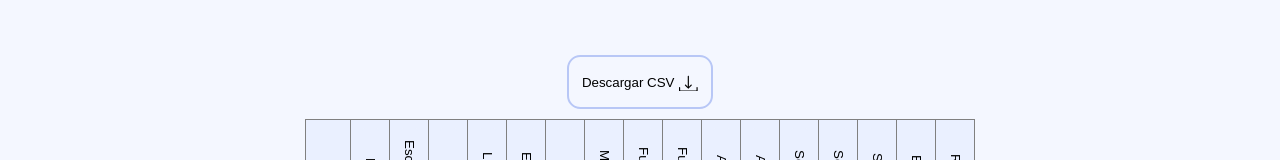
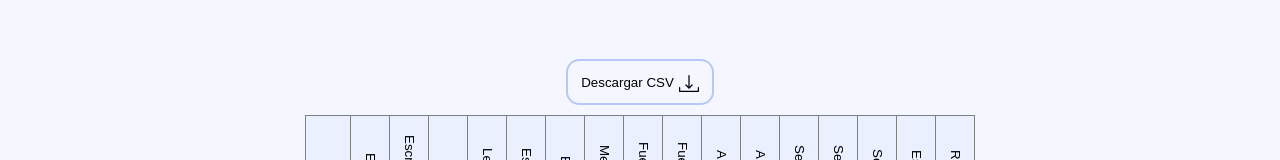
Before and after one commit to DiegoURJC1/mips32_editor_00, a React (Vite) app: page / in a window 1280 px wide. Both pictures are taken after a click on the button 247 px from the left and 30 px from the top of the page. Shown: the part 149-309 px from the top of the page. Built offline with nearby package versions, Linux system fonts and the light colour scheme.

Commit message:
Fix download icon hover

```diff
--- a/src/flows/table/TablePanel.jsx
+++ b/src/flows/table/TablePanel.jsx
@@ -122,14 +122,15 @@ export default function TablePanel() {
                     style={{ display: "flex", alignItems: "center", gap: "5px",whiteSpace: "nowrap" }}
                 >
                     Descargar CSV
-                    <div className="svg-icon-small">
+                    <div className="svg-icon-small-download">
                         <svg
-                            width="100%"
-                            height="100%"
+                            width="1.5em"
+                            height="1.5em"
                             viewBox="0 0 32 32"
                             version="1.1"
                             xmlns="http://www.w3.org/2000/svg"
                             style={{
+                                color: "inherit",
                                 fillRule: "evenodd",
                                 clipRule: "evenodd",
                                 strokeLinejoin: "round",
@@ -138,12 +139,16 @@ export default function TablePanel() {
                         >
                             <g transform="matrix(1,0,0,0.58938,3.55271e-15,13.1399)">
                                 <path
-                                    d="M1,32C0.448,32 0,31.24 -0,30.303C-0,27.695 -0,22.731 -0,20.123C0,19.186 0.448,18.426 1,18.426C1.265,18.426 1.52,18.605 1.707,18.923C1.895,19.242 2,19.673 2,20.123C2,22.006 2,25.027 2,26.91C2,27.847 2.448,28.607 3,28.607C7.355,28.607 24.645,28.607 29,28.607C29.552,28.607 30,27.847 30,26.91C30,25.027 30,22.006 30,20.123C30,19.673 30.105,19.242 30.293,18.923C30.48,18.605 30.735,18.426 31,18.426C31.552,18.426 32,19.186 32,20.123C32,22.731 32,27.695 32,30.303C32,31.24 31.552,32 31,32C26.225,32 5.775,32 1,32Z"/>
+                                    d="M1,32C0.448,32 0,31.24 -0,30.303C-0,27.695 -0,22.731 -0,20.123C0,19.186 0.448,18.426 1,18.426C1.265,18.426 1.52,18.605 1.707,18.923C1.895,19.242 2,19.673 2,20.123C2,22.006 2,25.027 2,26.91C2,27.847 2.448,28.607 3,28.607C7.355,28.607 24.645,28.607 29,28.607C29.552,28.607 30,27.847 30,26.91C30,25.027 30,22.006 30,20.123C30,19.673 30.105,19.242 30.293,18.923C30.48,18.605 30.735,18.426 31,18.426C31.552,18.426 32,19.186 32,20.123C32,22.731 32,27.695 32,30.303C32,31.24 31.552,32 31,32C26.225,32 5.775,32 1,32Z"
+                                    fill="currentColor"
+                                />
 
                             </g>
                             <g transform="matrix(0.0441942,-0.0441942,1.87539,1.87539,-44.022,-32.7743)">
                                 <path
-                                    d="M54.627,31.251L128.212,31.251C137.049,31.251 144.212,31.42 144.212,31.628C144.212,31.728 142.526,31.824 139.526,31.895C136.525,31.965 132.455,32.005 128.212,32.005C90.762,32.005 0.533,32.005 0.213,32.005C0.197,32.005 0.186,32.005 0.186,32.004C0.185,32.004 0.196,32.004 0.211,32.003C0.212,32.002 0.212,32 0.212,32L0.16,32C0.064,31.999 0.005,31.996 0.005,31.994C-0,31.865 -0,29.84 -0,28.984C-0,28.884 1.686,28.788 4.686,28.717C7.687,28.646 11.757,28.607 16,28.607C16,28.607 16,28.607 16,28.607C24.836,28.607 32,28.775 32,28.984C32,29.591 32,30.718 32,30.718C32,30.718 187.977,27.042 231.773,26.01C234.774,25.939 238.844,25.9 243.087,25.9C247.331,25.9 251.4,25.939 254.401,26.01C254.401,26.01 254.401,26.01 254.401,26.01C257.402,26.081 259.087,26.177 259.087,26.277C259.087,26.377 257.401,26.472 254.401,26.543C210.604,27.575 54.627,31.251 54.627,31.251Z"/>
+                                    d="M54.627,31.251L128.212,31.251C137.049,31.251 144.212,31.42 144.212,31.628C144.212,31.728 142.526,31.824 139.526,31.895C136.525,31.965 132.455,32.005 128.212,32.005C90.762,32.005 0.533,32.005 0.213,32.005C0.197,32.005 0.186,32.005 0.186,32.004C0.185,32.004 0.196,32.004 0.211,32.003C0.212,32.002 0.212,32 0.212,32L0.16,32C0.064,31.999 0.005,31.996 0.005,31.994C-0,31.865 -0,29.84 -0,28.984C-0,28.884 1.686,28.788 4.686,28.717C7.687,28.646 11.757,28.607 16,28.607C16,28.607 16,28.607 16,28.607C24.836,28.607 32,28.775 32,28.984C32,29.591 32,30.718 32,30.718C32,30.718 187.977,27.042 231.773,26.01C234.774,25.939 238.844,25.9 243.087,25.9C247.331,25.9 251.4,25.939 254.401,26.01C254.401,26.01 254.401,26.01 254.401,26.01C257.402,26.081 259.087,26.177 259.087,26.277C259.087,26.377 257.401,26.472 254.401,26.543C210.604,27.575 54.627,31.251 54.627,31.251Z"
+                                    fill="currentColor"
+                                />
                             </g>
                         </svg>
                     </div>
--- a/src/modules/basic-button/basic-button.css
+++ b/src/modules/basic-button/basic-button.css
@@ -26,3 +26,10 @@
 .basic-button:active{
     scale: 95%;
 }
+
+.svg-icon-small-download {
+    display: flex;
+    align-items: center;
+    height: 1em;
+    color: inherit;
+}
```
